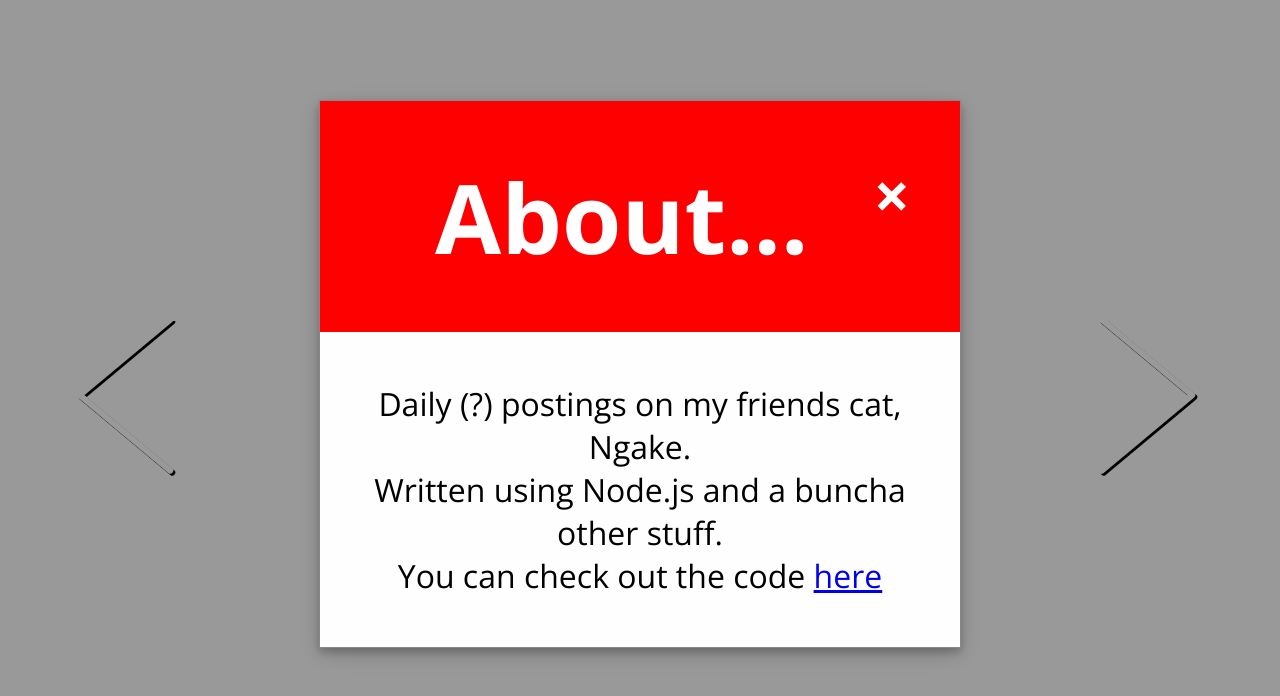
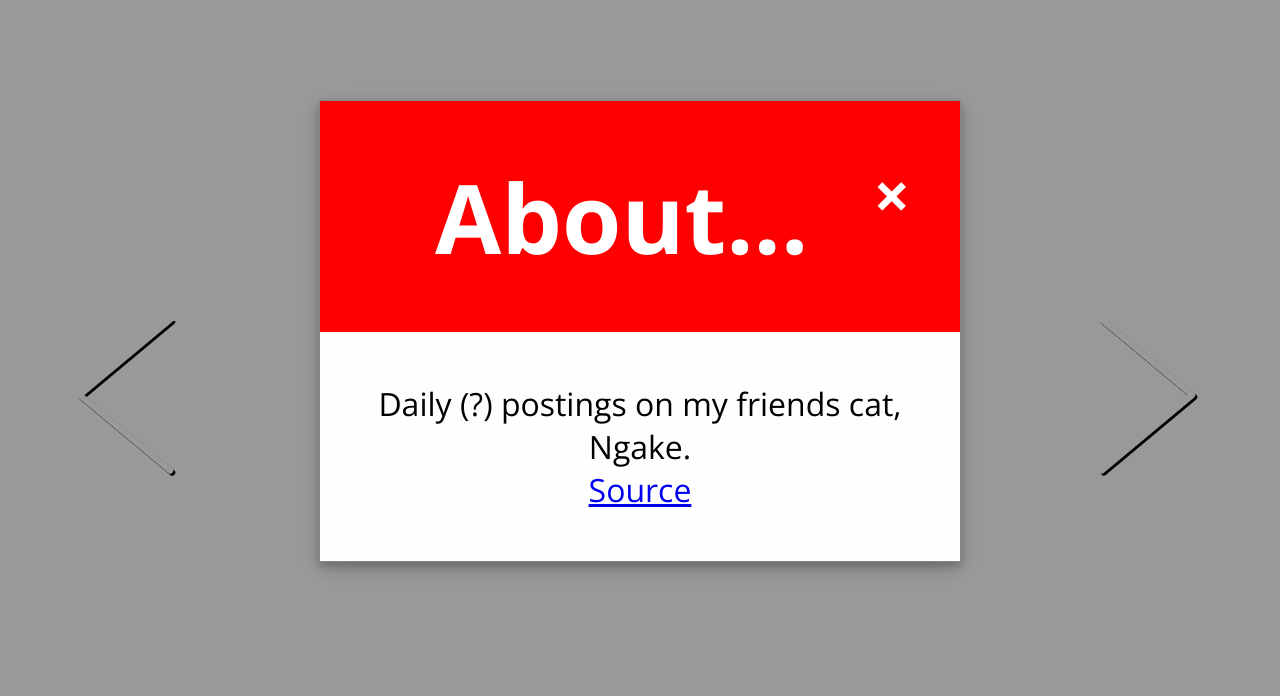
Before and after one commit to sticks-stuff/Ngake-Updates, a website: page index.html in a window 1280 px wide. Both pictures are taken after a click on the button 1233 px from the left and 753 px from the top of the page. Drawn offline with nearby package versions, Linux system fonts and the light colour scheme.

Commit message:
update about

```diff
--- a/index.html
+++ b/index.html
@@ -41,8 +41,7 @@
 	  </div>
 	  <div class="modal-body">
 		<p>Daily (?) postings on my friends cat, Ngake.</p>
-		<p>Written using Node.js and a buncha other stuff.</p>
-		<p>You can check out the code <a href="https://github.com/Thestickman391/Ngake-Updates">here</a></p>
+		<p><a href="https://github.com/sticks-stuff/Ngake-Updates">Source</a></p>
 	  </div>
 	</div>
 
```
